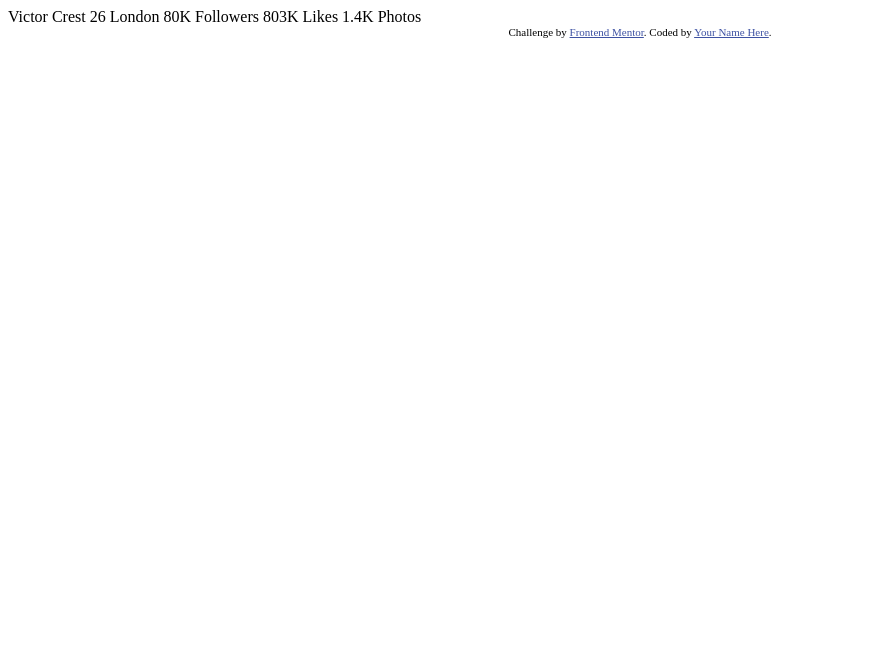
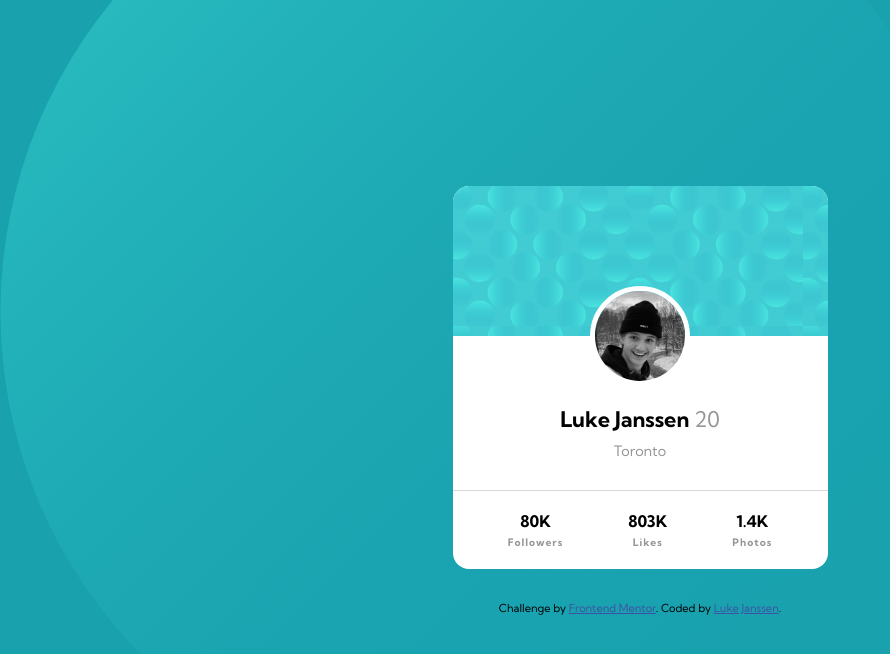
Before and after one commit to lukejans/profile-card-component, a plain HTML site: page index.html in a window 1280 px wide. Shown: the whole page, without its empty margins (0-890 px from the left). Drawn offline with Linux system fonts and the light colour scheme.

Commit message:
Completed Default Layout

```diff
--- a/index.html
+++ b/index.html
@@ -1,35 +1,55 @@
 <!DOCTYPE html>
 <html lang="en">
   <head>
-  <meta charset="UTF-8">
-  <meta name="viewport" content="width=device-width, initial-scale=1.0"> <!-- displays site properly based on user's device -->
+    <meta charset="UTF-8" />
+    <meta name="viewport" content="width=device-width, initial-scale=1.0" />
+    <!-- displays site properly based on user's device -->
 
-  <link rel="icon" type="image/png" sizes="32x32" href="./images/favicon-32x32.png">
+    <link
+      rel="icon"
+      type="image/png"
+      sizes="32x32"
+      href="./images/favicon-32x32.png"
+    />
+    <link rel="stylesheet" href="style.css" />
+    <link
+      href="https://fonts.googleapis.com/css?family=Kumbh+Sans:400,700"
+      rel="stylesheet"
+    />
 
     <title>Frontend Mentor | Profile card component</title>
-
-  <!-- Feel free to remove these styles or customise in your own stylesheet 👍 -->
-  <style>
-    .attribution { font-size: 11px; text-align: center; }
-    .attribution a { color: hsl(228, 45%, 44%); }
-  </style>
   </head>
   <body>
-  Victor Crest
-  26
-  London
+    <div class="wrapper">
+      <main class="card">
+        <div class="card-head"></div>
+        <img class="pp" src="./images/lukejans.jpg" alt="" />
+        <section class="about">
+          <h2 class="name">Luke Janssen <span class="age">20</span></h2>
+          <p class="location">Toronto</p>
+        </section>
 
-  80K
-  Followers
-
-  803K
-  Likes
-
-  1.4K
-  Photos
-  <div class="attribution">
-    Challenge by <a href="https://www.frontendmentor.io?ref=challenge" target="_blank">Frontend Mentor</a>.
-    Coded by <a href="#">Your Name Here</a>.
+        <section class="stats">
+          <section class="followers">
+            <p class="stat">80K</p>
+            <p class="type">Followers</p>
+          </section>
+          <section class="likes">
+            <p class="stat">803K</p>
+            <p class="type">Likes</p>
+          </section>
+          <section class="photos">
+            <p class="stat">1.4K</p>
+            <p class="type">Photos</p>
+          </section>
+        </section>
+      </main>
+      <footer class="attribution">
+        Challenge by
+        <a href="https://www.frontendmentor.io?ref=challenge" target="_blank"
+          >Frontend Mentor</a
+        >. Coded by <a href="https://github.com/lukejans">Luke Janssen</a>.
+      </footer>
     </div>
   </body>
 </html>
--- /dev/null
+++ b/style.css
@@ -0,0 +1,87 @@
+* {
+  box-sizing: border-box;
+  padding: 0;
+  margin: 0;
+}
+body {
+  font-family: 'Kumbh Sans', sans-serif;
+  background-color: hsl(185, 75%, 39%);
+  background-repeat: no-repeat;
+  background-image: url(./images/bg-pattern-bottom.svg);
+  background-position-y: bottom;
+}
+.wrapper {
+  display: flex;
+  justify-content: center;
+  flex-direction: column;
+  align-items: center;
+  min-height: 100vh;
+  gap: 2rem;
+}
+.card {
+  min-width: 375px;
+  display: flex;
+  flex-direction: column;
+  justify-content: center;
+  align-items: center;
+  background-color: white;
+  border-radius: 1rem;
+}
+.card-head {
+  min-width: 375px;
+  min-height: 150px;
+  border-radius: 1rem 1rem 0 0;
+  background-image: url(./images/bg-pattern-card.svg);
+}
+.pp {
+  position: relative;
+  display: inline;
+  border-radius: 100%;
+  max-width: 100px;
+  bottom: 50px;
+  border: 5px solid white;
+  margin-bottom: 0;
+}
+.about {
+  position: relative;
+  bottom: 30px;
+  font-size: 0.9rem;
+}
+.type,
+.location,
+.age {
+  font-weight: 400;
+  color: hsl(0, 0%, 59%);
+  text-align: center;
+}
+.location {
+  margin-top: 10px;
+}
+.stats {
+  display: flex;
+  gap: 65px;
+  text-align: center;
+  align-items: center;
+  justify-content: center;
+  border-top: 1px solid hsl(0, 0%, 85%);
+  width: 375px;
+  padding-top: 20px;
+  margin-bottom: 20px;
+}
+.stat {
+  font-weight: 700;
+  margin-bottom: 5px;
+}
+.type {
+  font-size: 0.65rem;
+  letter-spacing: 1px;
+  font-weight: 700;
+}
+
+.attribution {
+  font-size: 11px;
+  text-align: center;
+}
+.attribution a {
+  color: hsl(228, 45%, 44%);
+}
```
Also changed, not shown: images/image-victor.jpg (deleted), images/lukejans.jpg (added), 2 other files. Lines whose indentation alone changed are shown as unchanged.
